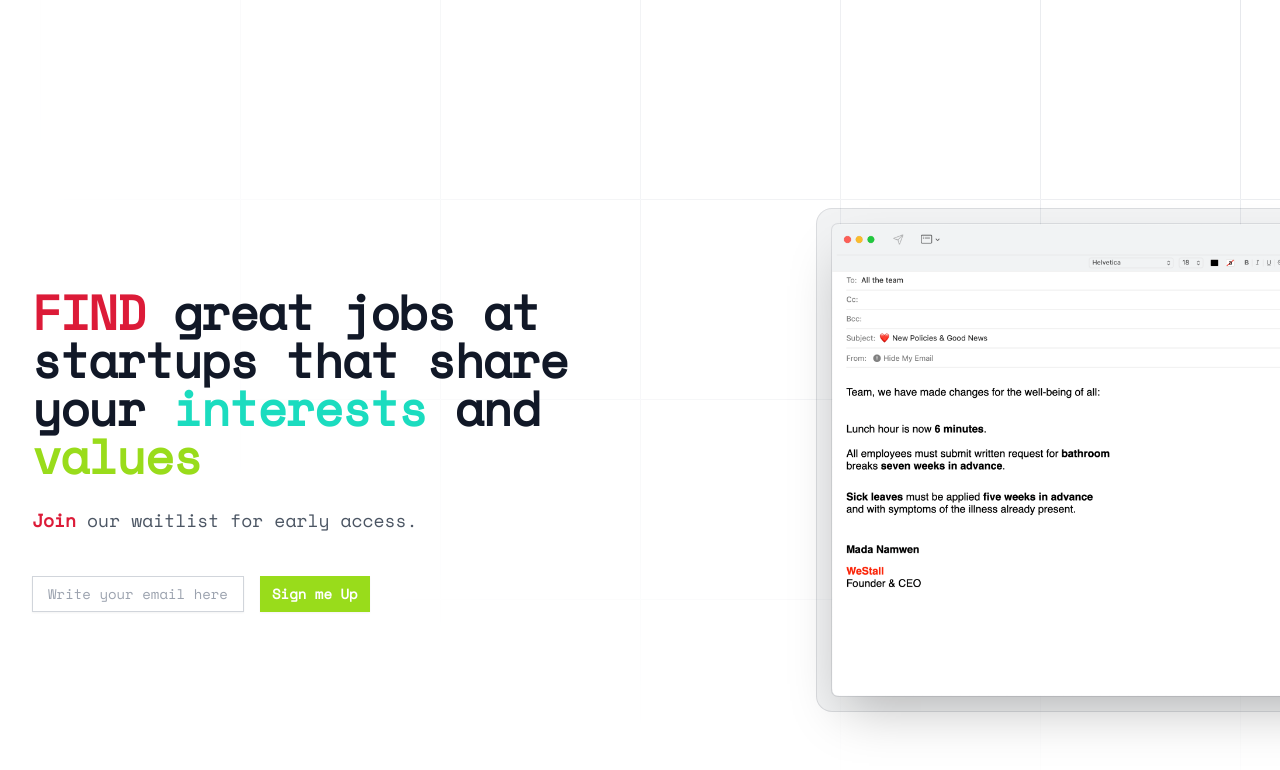
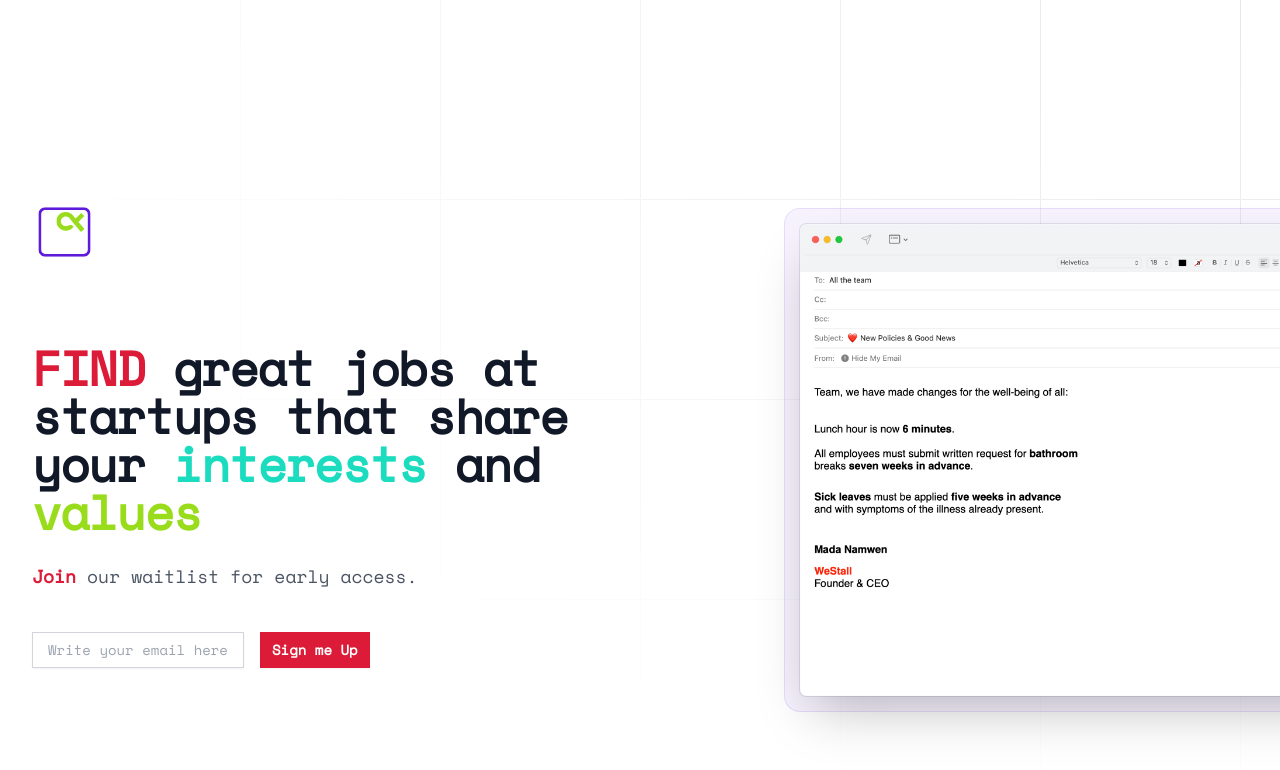
Before and after one commit to criptopreto/alpha_landing, a Next.js app: page / in a window 1280 px wide. Shown: the top 770 px of the page. Built offline with nearby package versions, Linux system fonts and the light colour scheme.

Commit message:
Change mailerlite

```diff
--- a/next.config.mjs
+++ b/next.config.mjs
@@ -1,4 +1,13 @@
 /** @type {import('next').NextConfig} */
-const nextConfig = {};
+const nextConfig = {
+  images: {
+    remotePatterns: [
+      {
+        protocol: "https",
+        hostname: "**",
+      },
+    ],
+  },
+};
 
 export default nextConfig;
--- a/package.json
+++ b/package.json
@@ -9,9 +9,12 @@
     "lint": "next lint"
   },
   "dependencies": {
+    "@mailchimp/mailchimp_marketing": "^3.0.80",
+    "@mailerlite/mailerlite-nodejs": "^1.2.0",
     "@tailwindcss/forms": "^0.5.7",
     "@vercel/analytics": "^1.1.2",
     "@vercel/speed-insights": "^1.0.8",
+    "axios": "^1.6.7",
     "framer-motion": "^11.0.3",
     "next": "14.1.0",
     "react": "^18",
--- a/src/app/(home)/page.jsx
+++ b/src/app/(home)/page.jsx
@@ -32,7 +32,14 @@ export default function Landing() {
       <div className="mx-auto max-w-7xl px-6 pb-24 pt-0 sm:pt-10 sm:pb-32 lg:flex lg:px-8 lg:py-40">
         <div className="mx-auto max-w-3xl lg:mx-0 lg:max-w-2xl lg:flex-shrink-0 lg:pt-8">
           <FadeIn>
-            <h1 className="mt-10 sm:mt-24 text-3xl font-bold tracking-tight text-gray-900 sm:text-5xl">
+            <Image
+              className="h-16 lg:mt-2"
+              width={64}
+              height={64}
+              src="/images/alpha.svg"
+              alt="Alpha"
+            />
+            <h1 className="mt-10 sm:mt-20 text-3xl font-bold tracking-tight text-gray-900 sm:text-5xl">
               <span className="text-wine">FIND</span> great jobs at startups
               that share your <span className="text-secondary">interests</span>{" "}
               and <span className="text-primary">values</span>
@@ -46,7 +53,12 @@ export default function Landing() {
               </p>
             </FadeIn>
             <FadeIn>
-              <div className="mt-10 flex flex-col sm:flex-row items-center gap-4 w-full">
+              <div className="mt-10" action="/api/" method="POST">
+                <form
+                  action="/api"
+                  method="post"
+                  className="flex flex-col sm:flex-row items-center gap-4 w-full"
+                >
                   <div className="flex-shrink w-full sm:w-auto">
                     <label htmlFor="email" className="sr-only">
                       Email
@@ -54,24 +66,26 @@ export default function Landing() {
                     <input
                       type="email"
                       name="email"
+                      required
                       id="email"
-                    className="block w-full rounded-xs border-0 py-1.5 px-4 text-gray-900 shadow-sm ring-1 ring-inset ring-gray-300 placeholder:text-gray-400 focus:ring-2 focus:ring-inset focus:ring-primary sm:text-sm sm:leading-6"
+                      className="block w-full rounded-xs border-0 py-1.5 px-4 text-gray-900 shadow-sm ring-1 ring-inset ring-gray-300 placeholder:text-gray-400 focus:ring-2 focus:ring-inset focus:ring-wine sm:text-sm sm:leading-6"
                       placeholder="Write your email here"
                     />
                   </div>
                   <button
-                  type="button"
-                  className="rounded-xs bg-primary px-3 py-2 text-sm font-semibold text-white shadow-sm hover:bg-secondary focus-visible:outline focus-visible:outline-2 focus-visible:outline-offset-2 focus-visible:outline-primary"
+                    type="submit"
+                    className="rounded-xs bg-wine px-3 py-2 text-sm font-semibold text-white shadow-sm hover:bg-red-700 focus-visible:outline focus-visible:outline-2 focus-visible:outline-offset-2 focus-visible:outline-wine"
                   >
                     Sign me Up
                   </button>
+                </form>
               </div>
             </FadeIn>
           </FadeInStagger>
         </div>
-        <div className="mx-auto mt-16 flex sm:mt-24 lg:ml-10 lg:mr-0 lg:mt-0 lg:max-w-none lg:flex-none xl:ml-32">
+        <div className="mx-auto mt-16 flex sm:mt-24 lg:ml-10 lg:mr-0 lg:mt-0 lg:max-w-none lg:flex-none xl:ml-24">
           <div className="max-w-3xl md:mt-16 flex-none sm:max-w-5xl lg:max-w-none">
-            <div className="rounded-xl bg-gray-900/5 p-2 ring-1 ring-inset ring-gray-900/10 lg:-m-4 lg:rounded-2xl lg:p-4">
+            <div className="rounded-xl bg-violette/5 p-2 ring-1 ring-inset ring-violette/10 lg:-m-4 lg:rounded-2xl lg:p-4">
               <Image
                 src="/images/email.png"
                 alt="Email screenshot"
--- /dev/null
+++ b/src/app/api/route.js
@@ -0,0 +1,37 @@
+import MailerLite from "@mailerlite/mailerlite-nodejs";
+
+const API_KEY = process.env.MAILERLITE_API_KEY;
+const GROUP_ID = process.env.MAILERLITE_GROUP_ID;
+
+const mailerlite = new MailerLite({
+  api_key: API_KEY,
+});
+
+export async function POST(req) {
+  const formData = await req.formData();
+
+  const ip = req.ip;
+
+  const email = formData.get("email");
+
+  if (!email) {
+    return Response.json({ error: "Email is required" });
+  }
+
+  const data = {
+    email,
+    groups: [`${GROUP_ID}`],
+    ip_address: ip,
+  };
+
+  try {
+    const result = await mailerlite.subscribers.createOrUpdate(data);
+
+    return Response.json({ success: true, data: result.data });
+  } catch (error) {
+    console.log(error);
+    return Response.json({
+      error: error.message || error.toString(),
+    });
+  }
+}
--- /dev/null
+++ b/src/app/api/route.mailchimp.js
@@ -0,0 +1,35 @@
+import mailchimp from "@mailchimp/mailchimp_marketing";
+
+mailchimp.setConfig({
+  apiKey: process.env.MAILCHIMP_API_KEY,
+  server: process.env.MAILCHIMP_API_SERVER, // e.g. us1
+});
+
+export async function POST(req) {
+  const formData = await req.formData();
+  console.log(
+    formData.get("email"),
+    process.env.MAILCHIMP_AUDIENCE_ID,
+    process.env.MAILCHIMP_API_SERVER
+  );
+
+  const email = formData.get("email");
+
+  if (!email) {
+    return Response.json({ error: "Email is required" });
+  }
+
+  try {
+    await mailchimp.lists.addListMember(process.env.MAILCHIMP_AUDIENCE_ID, {
+      email_address: email,
+      status: "subscribed",
+    });
+
+    return Response.json({ error: "" });
+  } catch (error) {
+    console.log(error);
+    return Response.json({
+      error: error.message || error.toString(),
+    });
+  }
+}
```
Also changed, not shown: public/images/alpha.svg (added), 1 other file (tests, documents, lock files or other folders). Lines whose indentation alone changed are shown as unchanged.
